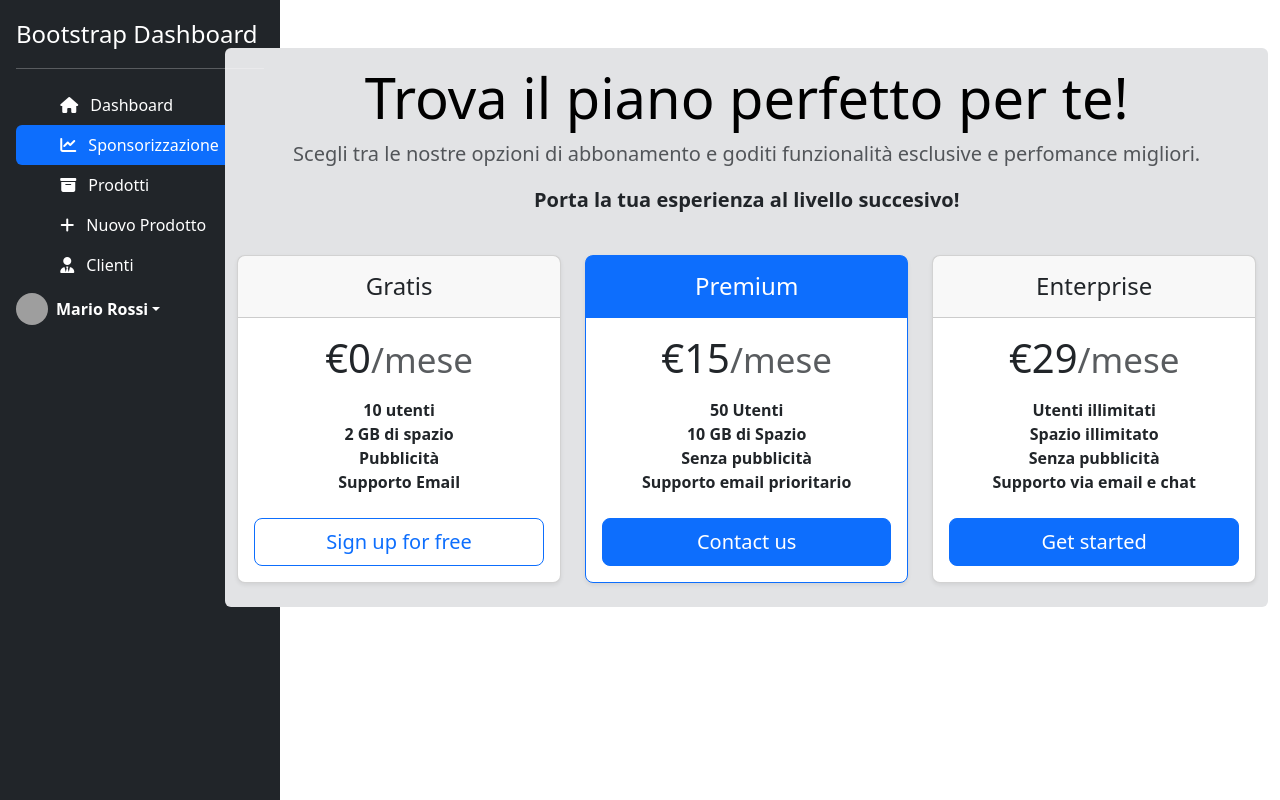
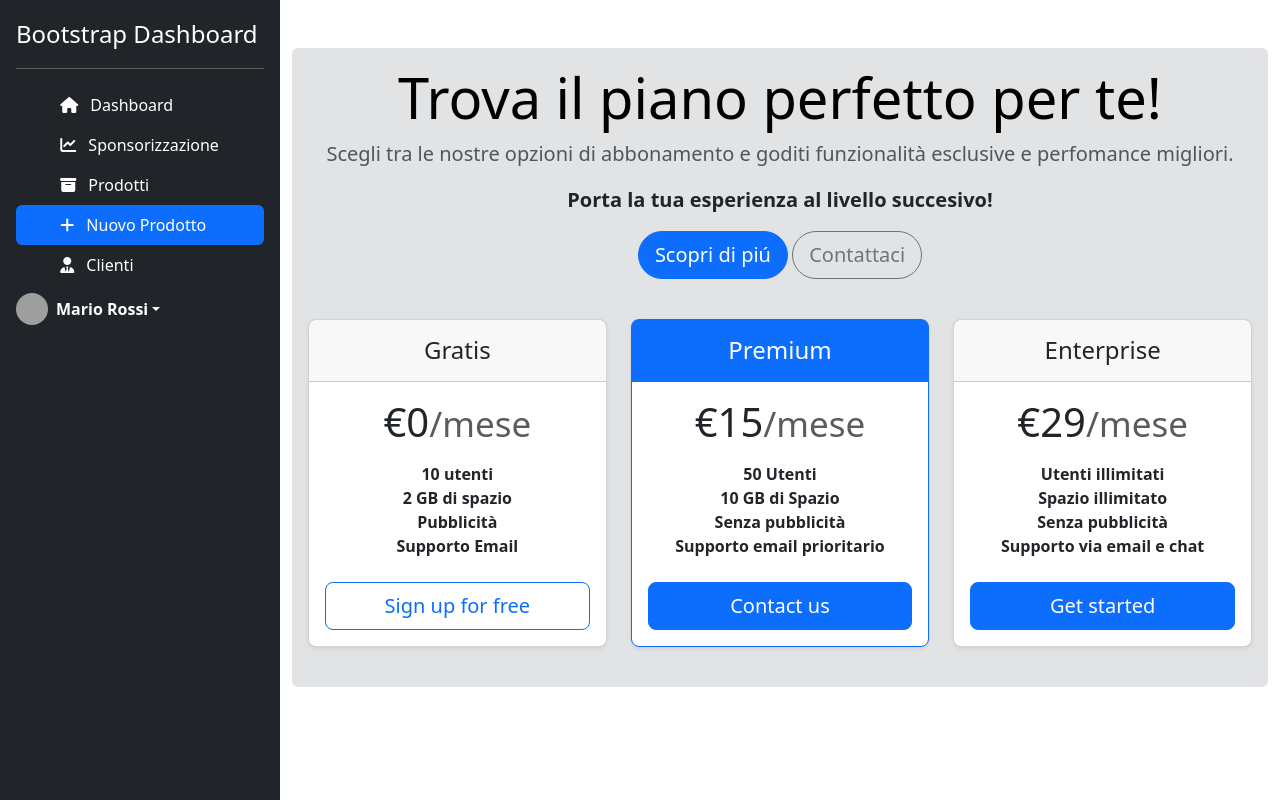
Before and after one commit to MicheleRaisa95/-html-css-bootstrap-dashboard, a plain HTML site: page sponsorizations.html in a window 1280 px wide. Drawn offline with nearby package versions, Linux system fonts and the light colour scheme; grey boxes are pictures that could not be loaded.

Commit message:
[UPD] added buttons header to sponsorizations

```diff
--- a/sponsorizations.html
+++ b/sponsorizations.html
@@ -50,11 +50,8 @@
           </nav>
     </header>
     <!-- /NAVIGATION BAR -->
-    <main>
-      <div class="container-fluid">
-        <div class="row">
+    <main class="d-flex flex-nowrap">
     <!-- SIDEBAR -->
-          <div class="col-2 px-0">
     <div class="d-md-flex d-none min-vh-100 flex-column flex-shrink-0 p-3 text-bg-dark" style="width: 280px;">
       <a href="/" class="d-flex align-items-center mb-3 mb-md-0 me-md-auto text-white text-decoration-none">
 
@@ -69,19 +66,19 @@
           </a>
         </li>
         <li>
-                  <a href="sponsorizations.html" class="nav-link text-white active">
+          <a href="sponsorizations.html" class="nav-link text-white">
             <svg class="bi pe-none me-2" width="16" height="16"><use xlink:href="#speedometer2"></use></svg>
             <i class="fa-solid fa-chart-line"></i> <span class="px-2">Sponsorizzazione</span>
           </a>
         </li>
         <li>
-                  <a href="index.html" class="nav-link text-white" aria-current="true">
+          <a href="index.html" class="nav-link text-white">
             <svg class="bi pe-none me-2" width="16" height="16"><use xlink:href="#table"></use></svg>
             <i class="fa-solid fa-box-archive"></i> <span class="px-2">Prodotti</span>
           </a>
         </li>
         <li>
-                  <a href="form.html" class="nav-link text-white">
+          <a href="form.html" class="nav-link text-white active">
             <svg class="bi pe-none me-2" width="16" height="16"><use xlink:href="#grid"></use></svg>
             <i class="fa-solid fa-plus"></i> <span class="px-2">Nuovo Prodotto</span>
           </a>
@@ -106,20 +103,23 @@
         </ul>
       </div>
     </div>
-           </div>
      <!-- /SIDEBAR -->
      <!-- CONTENT AREA -->
-           <div class="col-10">
-            <div class="container bg-secondary-subtle mt-5 rounded-2">
+    <div class="container">
+    <div class="bg-secondary-subtle mt-5 rounded-2">
       <div class="pricing-header p-3 pb-md-4 mx-auto text-center">
         <h1 class="display-4 fw-normal text-body-emphasis">Trova il piano perfetto per te&excl;</h1>
         <p class="fs-5 text-body-secondary">Scegli tra le nostre opzioni di abbonamento e goditi funzionalit&agrave; esclusive e perfomance migliori.</p>
         <p class="fw-bold fs-5">
           Porta la tua esperienza al livello succesivo&excl;
         </p>
+        <!-- BUTTONS HEADER -->
+        <button type="button" class="btn btn-primary rounded-5 btn-lg">Scopri di pi&uacute;</button>
+        <button type="button" class="btn btn-outline-secondary rounded-5 btn-lg">Contattaci</button>
+        <!-- /BUTTONS -->
       </div>
       <!-- CARD TITLE -->
-              <div class="row row-cols-1 row-cols-md-3 mb-3 text-center">
+      <div class="row row-cols-1 row-cols-md-1 row-cols-lg-3 mb-3 text-center p-3">
         <div class="col">
           <div class="card mb-4 rounded-3 shadow-sm">
             <div class="card-header py-3">
@@ -171,8 +171,8 @@
               </ul>
               <button type="button" class="w-100 btn btn-lg btn-primary">Get started</button>
             </div>
+    </div>
             <!-- /CARD PRICING -->
-                  </div>
     </div>
 
               </div>
```
Also changed, not shown: form.html (+1 -0 lines). Lines whose indentation alone changed are shown as unchanged.
